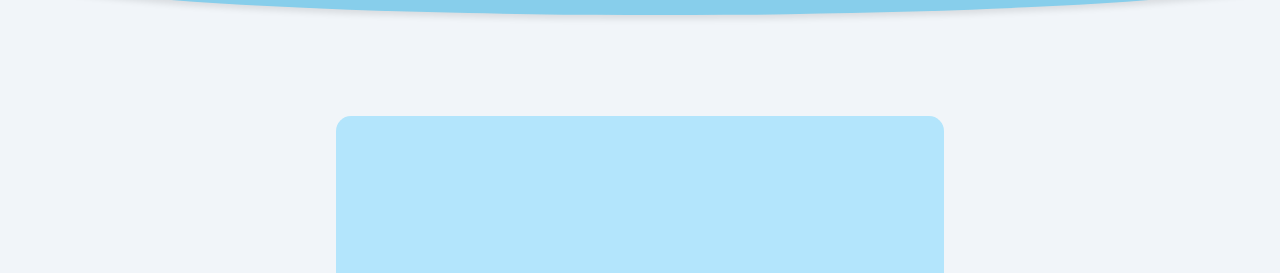
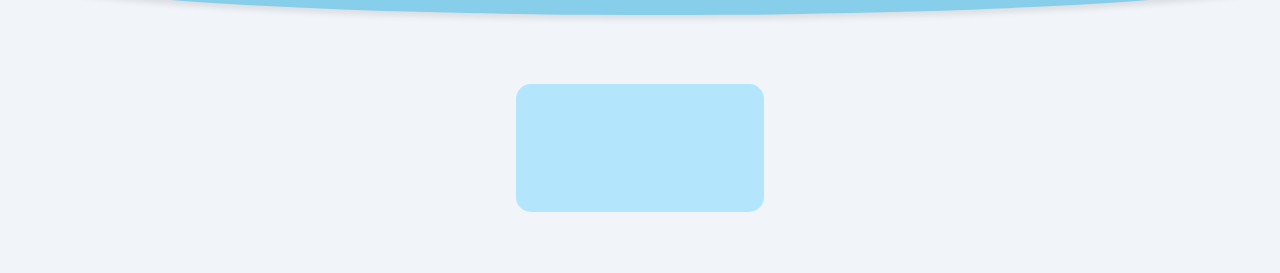
Before and after one commit to um1augusto/MEDKIT, a website: page vacinas.html in a window 1280 px wide. Shown: the part 76-349 px from the top of the page. Drawn offline with Linux system fonts and the light colour scheme.

Commit message:
arrumado vacinas

```diff
--- a/CSS/vacinas.css
+++ b/CSS/vacinas.css
@@ -168,14 +168,14 @@ nav {
 }
 
 /* Responsividade para telas maiores */
-@media screen and (min-width: 768px) {
+@media screen and (min-width: 500px) {
   .containerCadastro {
       width: 50%;
       margin-top: 5%;
   }
   .containerVacina {
-      margin-top: 15%;
-      padding: 15%;
-      width: 17.5%;
+      margin-top: 20vh;
+      padding: 8vh;
+      width: 15vh;
   }
 }
```
